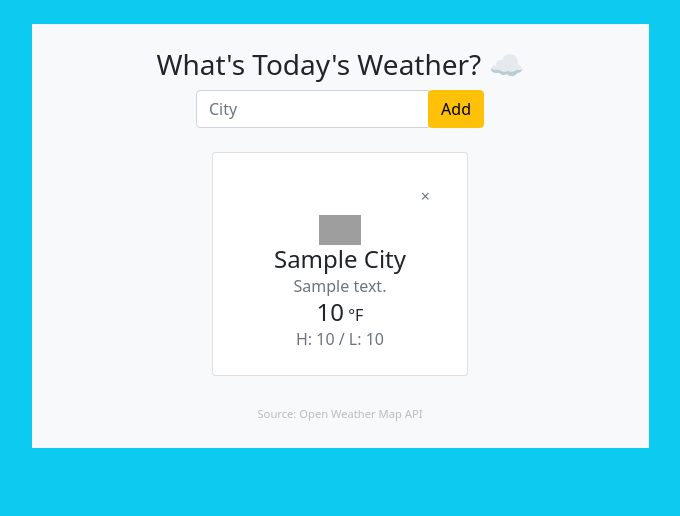
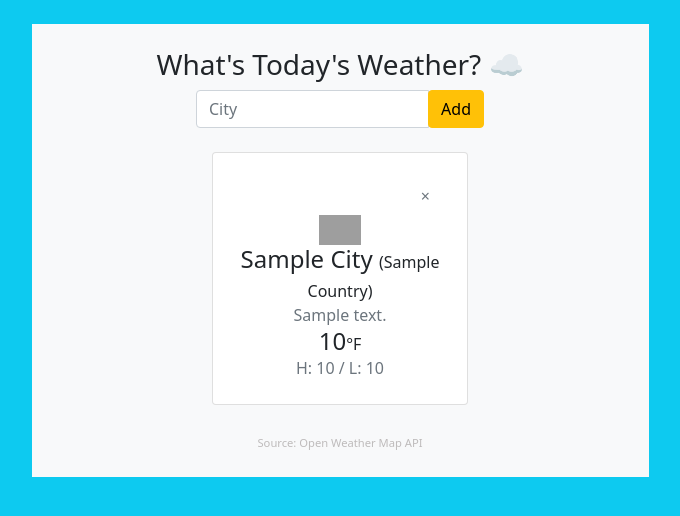
Before and after one commit to cassjs/weather-app, a Flask app: page / in a window 1280 px wide. Shown: the top 516 px of the page, without its empty margins (300-980 px from the left). Run offline with Flask 2, Linux system fonts and the light colour scheme; tables that the repository leaves empty hold one stand-in row (values such as "Sample post"); a database or web service that is not in the repository returns one stand-in record (values such as "Sample title"); data that the repository does not hold is empty; grey boxes are pictures that could not be loaded.

Commit message:
added country code and rounded temps

```diff
--- a/app.py
+++ b/app.py
@@ -45,6 +45,7 @@
         # create dictionary
         weather = {
             'city' : city.cityname,
+            'country' : r['sys']['country'],
             'temperature' : r['main']['temp'],
             'description' : r['weather'][0]['description'],
             'icon' : r['weather'][0]['icon'],
--- a/templates/base.html
+++ b/templates/base.html
@@ -50,13 +50,13 @@
                         <div class="col" align="center">
                             <img src="http://openweathermap.org/img/w/{{ weather.icon }}.png" alt="image" style="max-width:20%;">
                             <p class="card-text">
-                                <span class="h4 text-capitalize">{{ weather.city }}</span>
+                                <span class="h4 text-capitalize">{{ weather.city }} <span class="h6 fw-light">({{ weather.country }})</span></span>
                                 <br>
                                 <span class="fw-light text-muted">{{ weather.description }}</span>
                                 <br>
-                                <span class="h4">{{ weather.temperature }}</span><span class="h6"> °F</span>
+                                <span class="h4">{{ weather.temperature | round | int }}</span><span class="h6">&#176;F</span>
                                 <br>
-                                <span class="text-muted fw-light">H: {{ weather.high }} / L: {{ weather.low }}</span>
+                                <span class="text-muted fw-light">H: {{ weather.high | round | int }} / L: {{ weather.low | round | int }}</span>
                         </div>
                     </div>
                 </div>
```
